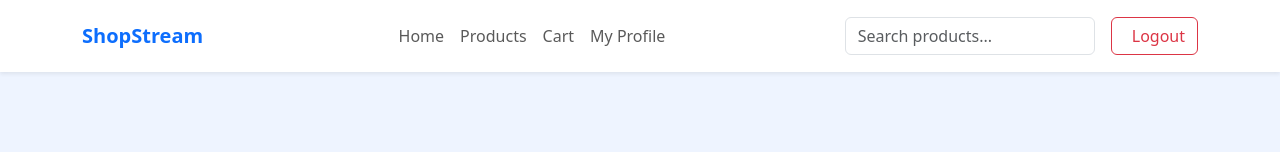
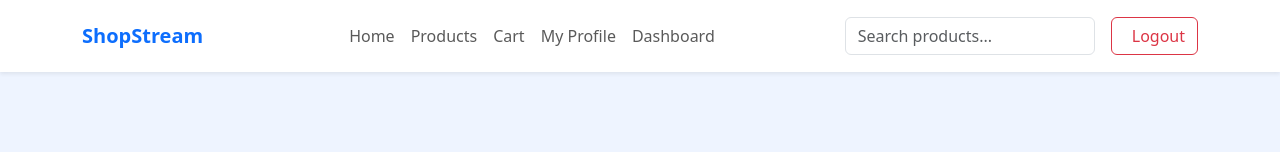
Before and after one commit to shahdmaged32-blip/final-project, a React (Vite) app: page / in a window 1280 px wide. Shown: the top 152 px of the page. Built offline with nearby package versions, Linux system fonts and the light colour scheme; no server answers; sample sign-in values are in the browser's storage.

Commit message:
Add dashboard link in navbar

```diff
--- a/src/Components/NavBar.jsx
+++ b/src/Components/NavBar.jsx
@@ -53,6 +53,10 @@ export default function NavBar({ search, setSearch }) {
             <Nav.Link as={Link} to='/profile'>
               My Profile
             </Nav.Link>
+            <Nav.Link as={Link} to='/dashboard'>
+            Dashboard
+            </Nav.Link>
+
 
           </Nav>
 
```
